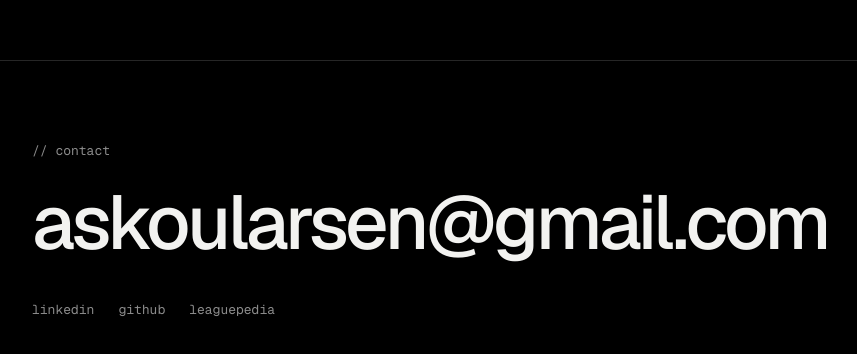
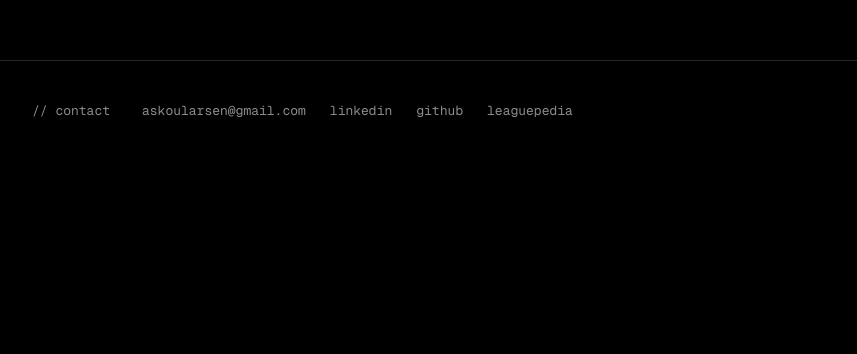
Before and after one commit to xZenshin/devSite, a Next.js app: page / in a window 1280 px wide. Shown: the part 2396-2750 px from the top of the page, without its empty margins (64-921 px from the left). After the commit the page ends 2612 px from the top, so only its background shows below. Built offline with nearby package versions, Linux system fonts and the light colour scheme.

Commit message:
fix contact info

```diff
--- a/app/layout.tsx
+++ b/app/layout.tsx
@@ -76,8 +76,8 @@ export default async function RootLayout({ children }: LayoutProps<"/">) {
 }
 
 function Footer({ contact }: { contact: Contact }) {
-  const { email } = contact;
   const links = [
+    contact.email && { href: `mailto:${contact.email}`, label: contact.email },
     contact.linkedin && { href: contact.linkedin, label: "linkedin" },
     contact.github && { href: contact.github, label: "github" },
     contact.leaguepedia && { href: contact.leaguepedia, label: "leaguepedia" },
@@ -85,21 +85,11 @@ function Footer({ contact }: { contact: Contact }) {
 
   return (
     <footer className="border-t border-line">
-      <div className="mx-auto w-full max-w-6xl px-5 pt-20 pb-28 sm:px-8">
-        <p className="font-mono text-[13px] text-ash">
+      <div className="mx-auto flex w-full max-w-6xl flex-wrap items-baseline gap-x-8 gap-y-3 px-5 pt-10 pb-24 font-mono text-[13px] text-ash sm:px-8">
+        <h2>
           <span aria-hidden="true">{"// "}</span>contact
-        </p>
-        {email && (
-          <a
-            href={`mailto:${email}`}
-            className="group mt-6 inline-block text-[clamp(1.75rem,6vw,4.75rem)] leading-none font-medium tracking-display"
-          >
-            <span className="bg-[linear-gradient(currentColor,currentColor)] bg-[length:0%_2px] bg-left-bottom bg-no-repeat pb-1 transition-[background-size] duration-500 ease-out-expo group-hover:bg-[length:100%_2px]">
-              {email}
-            </span>
-          </a>
-        )}
-        <ul className="mt-10 flex gap-6 font-mono text-[13px] text-ash">
+        </h2>
+        <ul className="flex flex-wrap gap-x-6 gap-y-2">
           {links.map((link) => (
             <li key={link.href}>
               <a href={link.href} className="transition-colors hover:text-bone">
```
